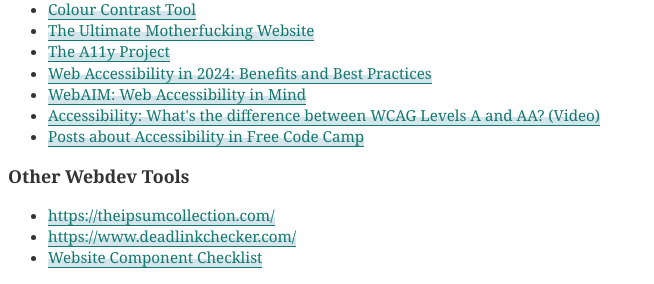
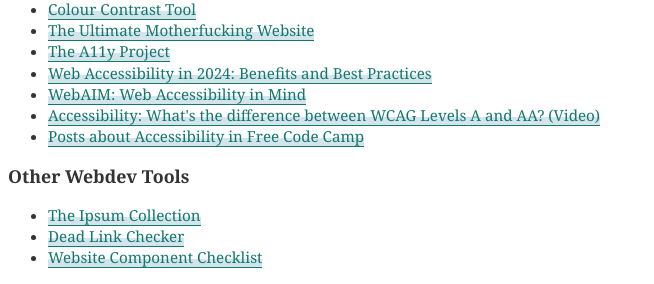
Before and after one commit to aroceu/links, a PHP site: page /web.php in a window 1280 px wide. Shown: the part 3680-3964 px from the top of the page, without its empty margins (0-654 px from the left). Run offline with PHP 8.4, Linux system fonts and the light colour scheme.

Commit message:
Update web.php

```diff
--- a/web.php
+++ b/web.php
@@ -226,8 +226,8 @@
 <h3>Other Webdev Tools</h3>
 
 <ul>
-	<li><a href="https://theipsumcollection.com/" target="_blank">https://theipsumcollection.com/</a></li>
-	<li><a href="https://www.deadlinkchecker.com/" target="_blank">https://www.deadlinkchecker.com/</a></li>
+	<li><a href="https://theipsumcollection.com/" target="_blank">The Ipsum Collection</a></li>
+	<li><a href="https://www.deadlinkchecker.com/" target="_blank">Dead Link Checker</a></li>
 	<li><a href="https://shellsharks.com/notes/2023/08/15/website-component-checklist" target="_blank">Website Component Checklist</a></li>
 </ul>
 
```
